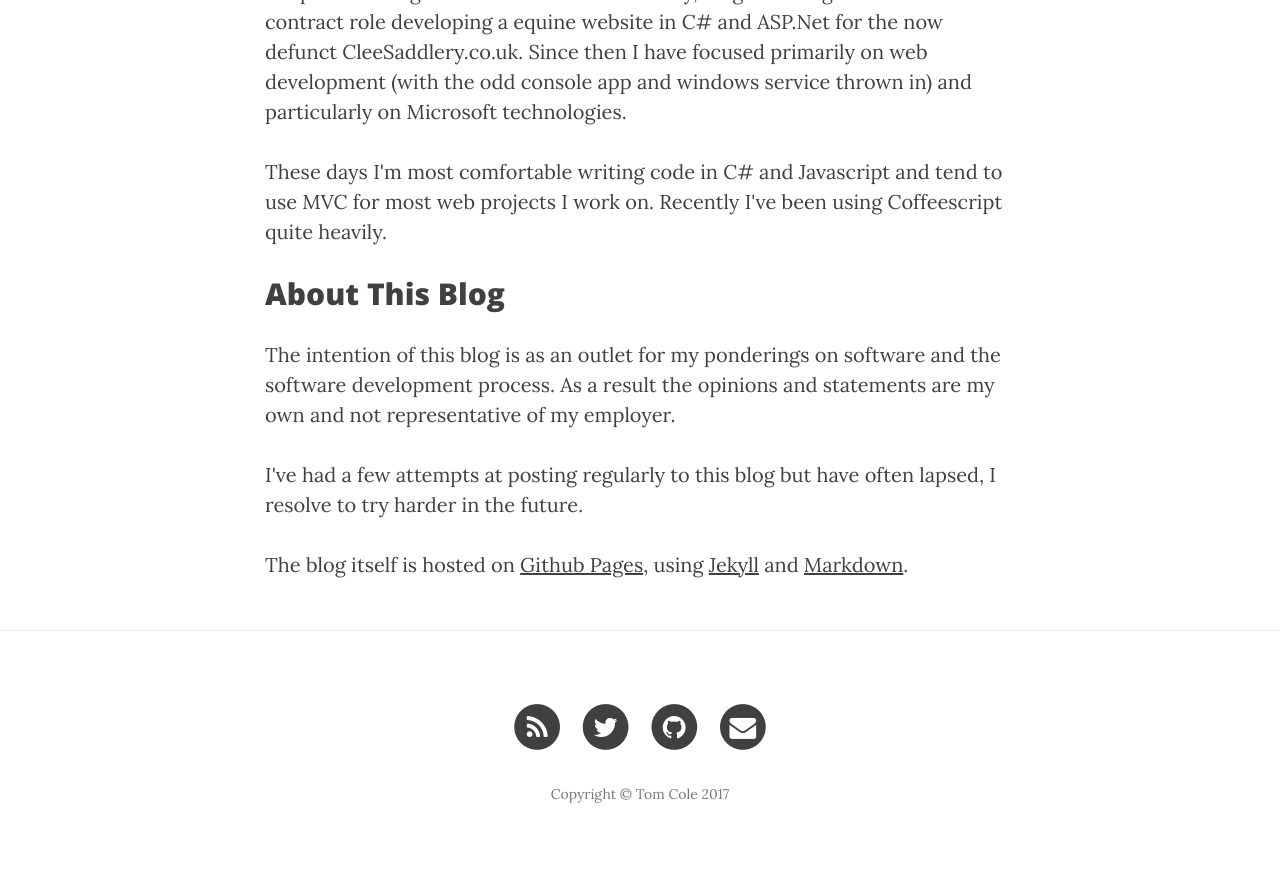
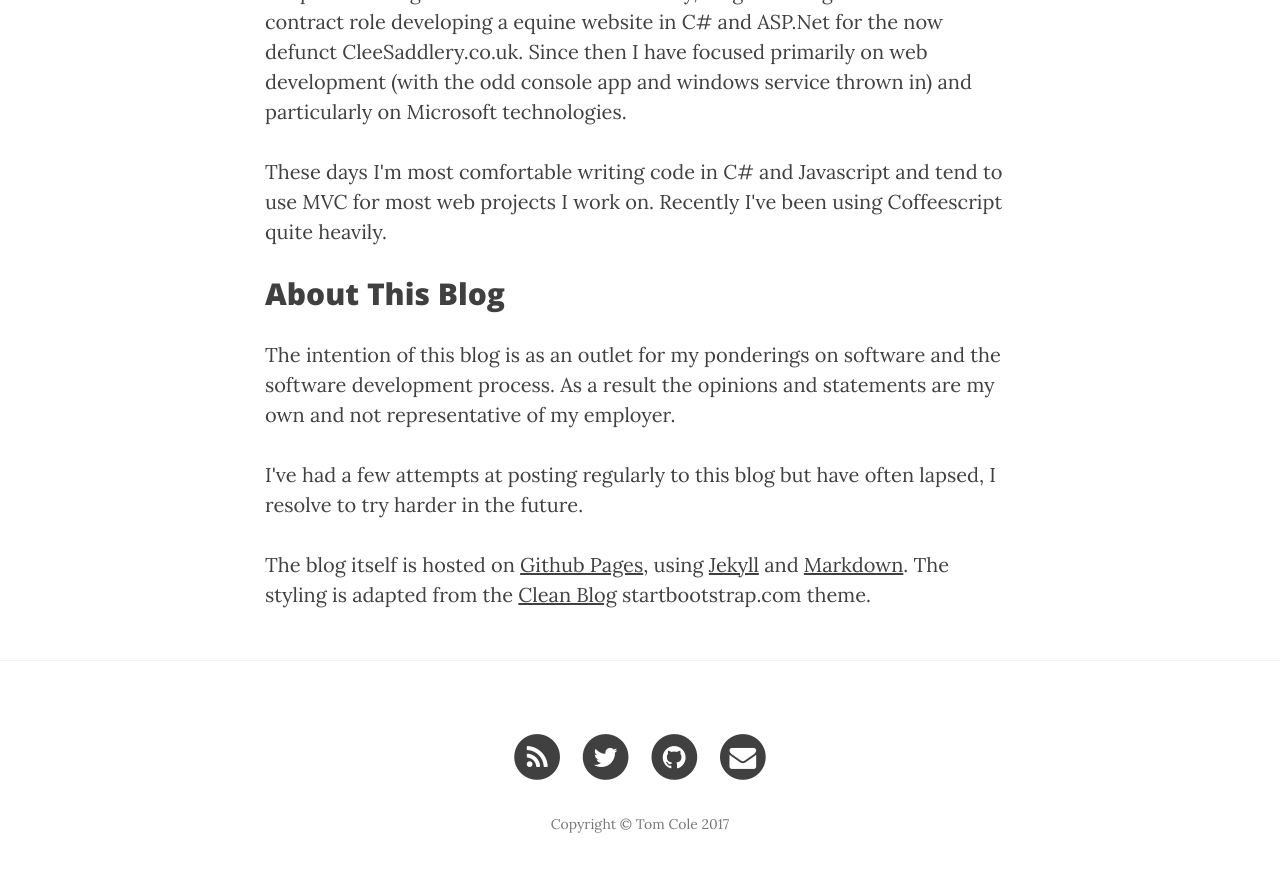
Before and after one commit to colethecoder/colethecoder.github.com, a Jekyll site: the page built from about.html, in a window 1280 px wide and 900 px high, scrolled down 788 px. Shown: the top 872 px of the window. Built offline with Jekyll 4.4.1, drawn with Linux system fonts in a browser that asks for light colours; nearby versions of some CDN libraries.

Commit message:
Updated About with theme details

```diff
--- a/about.html
+++ b/about.html
@@ -12,5 +12,5 @@ title: About
 		  <h2>About This Blog</h2>
 		  <p>The intention of this blog is as an outlet for my ponderings on software and the software development process. As a result the opinions and statements are my own and not representative of my employer.</p>
 		  <p>I've had a few attempts at posting regularly to this blog but have often lapsed, I resolve to try harder in the future.</p>
-		  <p>The blog itself is hosted on <a href="http://pages.github.com/">Github Pages</a>, using <a href="https://github.com/mojombo/jekyll">Jekyll</a> and <a href="http://daringfireball.net/projects/markdown/">Markdown</a>.</p>
+		  <p>The blog itself is hosted on <a href="http://pages.github.com/">Github Pages</a>, using <a href="https://github.com/mojombo/jekyll">Jekyll</a> and <a href="http://daringfireball.net/projects/markdown/">Markdown</a>. The styling is adapted from the <a href="https://startbootstrap.com/template-overviews/clean-blog/">Clean Blog</a> startbootstrap.com theme.</p>
         </div>
```
